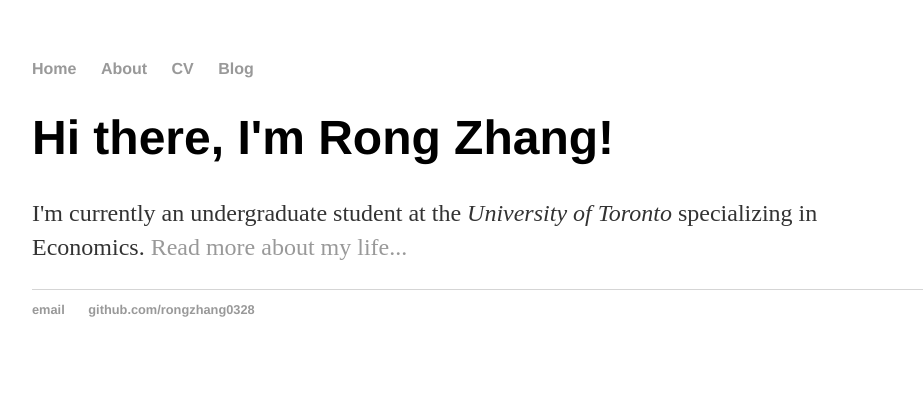
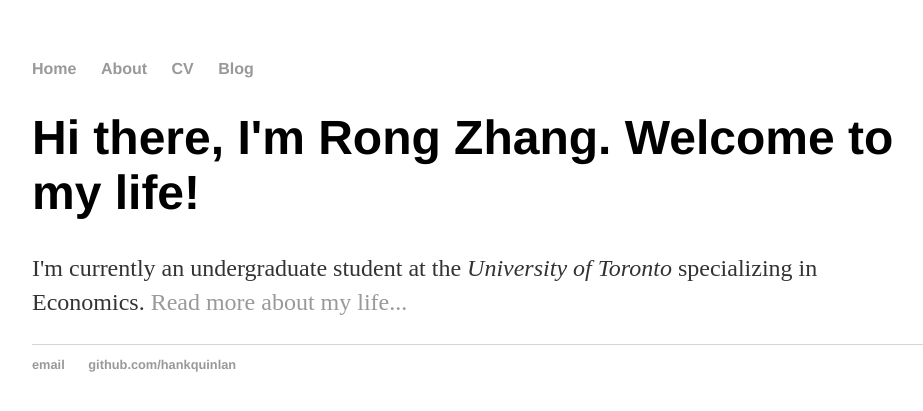
Before and after one commit to RongZhang0328/RongZhang0328.github.io, a Jekyll site: the page built from index.html, in a window 1280 px wide. Shown: the top 411 px of the page, without its empty margins (160-1083 px from the left). Built offline with Jekyll 4.4.1, drawn with Linux system fonts in a browser that asks for light colours.

Commit message:
Update index.html

```diff
--- a/index.html
+++ b/index.html
@@ -1,30 +1,8 @@
-<!DOCTYPE html>
-<html>
-	<head>
-		<title>Rong Zhang</title>
-		<!-- link to main stylesheet -->
-		<link rel="stylesheet" type="text/css" href="/css/main.css">
-	</head>
-	<body>
-		<nav>
-    		<ul>
-        		<li><a href="/">Home</a></li>
-	        	<li><a href="/about">About</a></li>
-        		<li><a href="/cv">CV</a></li>
-        		<li><a href="/blog">Blog</a></li>
-    		</ul>
-		</nav>
-		<div class="container">
-    		<div class="blurb">
-        		<h1>Hi there, I'm Rong Zhang!</h1>
-				<p>I'm currently an undergraduate student at the <em>University of Toronto</em> specializing in Economics. <a href="/about">Read more about my life...</a></p>
-    		</div><!-- /.blurb -->
-		</div><!-- /.container -->
-		<footer>
-    		<ul>
-        		<li><a href="zhang.rong0328joyce@gmail.com">email</a></li>
-        		<li><a href="https://github.com/rongzhang0328">github.com/rongzhang0328</a></li>
-			</ul>
-		</footer>
-	</body>
-</html>
+---
+layout: default
+title: Rong Zhang
+---
+<div class="blurb">
+	<h1>Hi there, I'm Rong Zhang. Welcome to my life!</h1>
+	<p>I'm currently an undergraduate student at the <em>University of Toronto</em> specializing in Economics. <a href="/about">Read more about my life...</a></p>
+</div><!-- /.blurb -->
```
